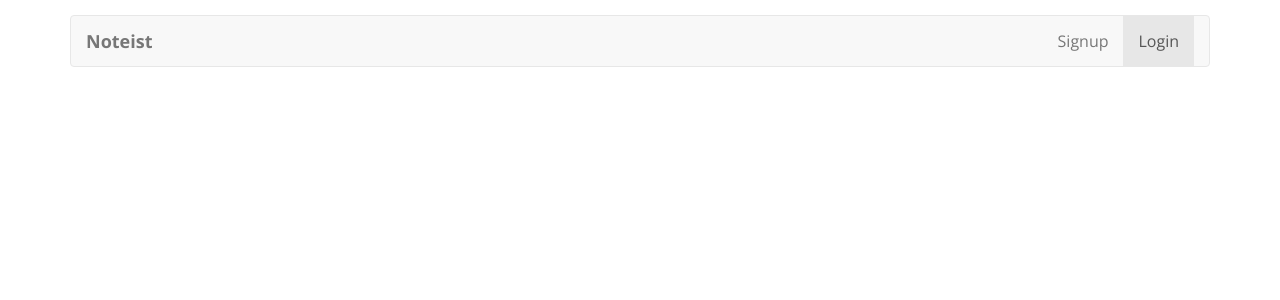
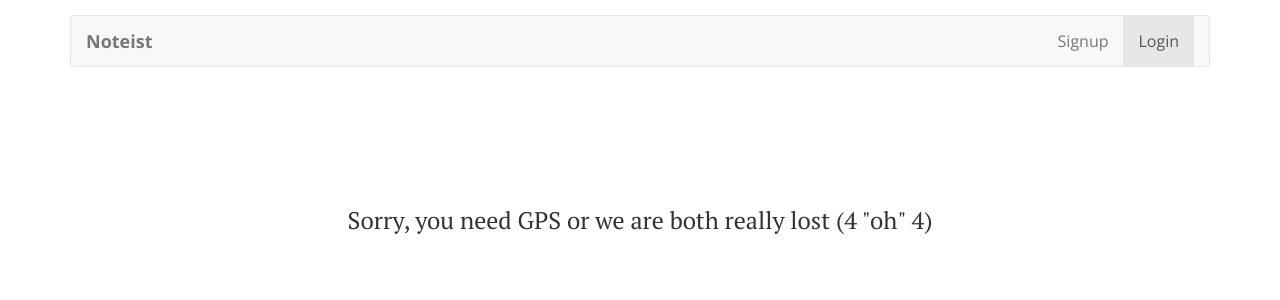
Before and after one commit to ryanyogan/noteist-app-client, a React (Create React App) app: page /login in a window 1280 px wide. Shown: the top 300 px of the page. Built offline with nearby package versions, Linux system fonts and the light colour scheme.

Commit message:
added in a 404 page

```diff
--- a/src/Routes.js
+++ b/src/Routes.js
@@ -1,9 +1,13 @@
 import React from 'react';
 import { Route, Switch } from 'react-router-dom';
 import Home from './containers/Home';
+import NotFound from './components/NotFound';
 
 export default () => (
   <Switch>
     <Route path="/" exact component={Home} />
+
+    { /* Catch * routes, not found, etc... */ }
+    <Route component={NotFound} />
   </Switch>
 );
--- /dev/null
+++ b/src/components/NotFound.css
@@ -0,0 +1,4 @@
+.NotFound {
+  padding-top: 100px;
+  text-align: center;
+}
--- /dev/null
+++ b/src/components/NotFound.js
@@ -0,0 +1,10 @@
+import React from 'react';
+import './NotFound.css';
+
+export default () => (
+  <div className="NotFound">
+    <h3>
+     Sorry, you need GPS or we are both really lost (4 "oh" 4)
+    </h3>
+  </div>
+);
```
